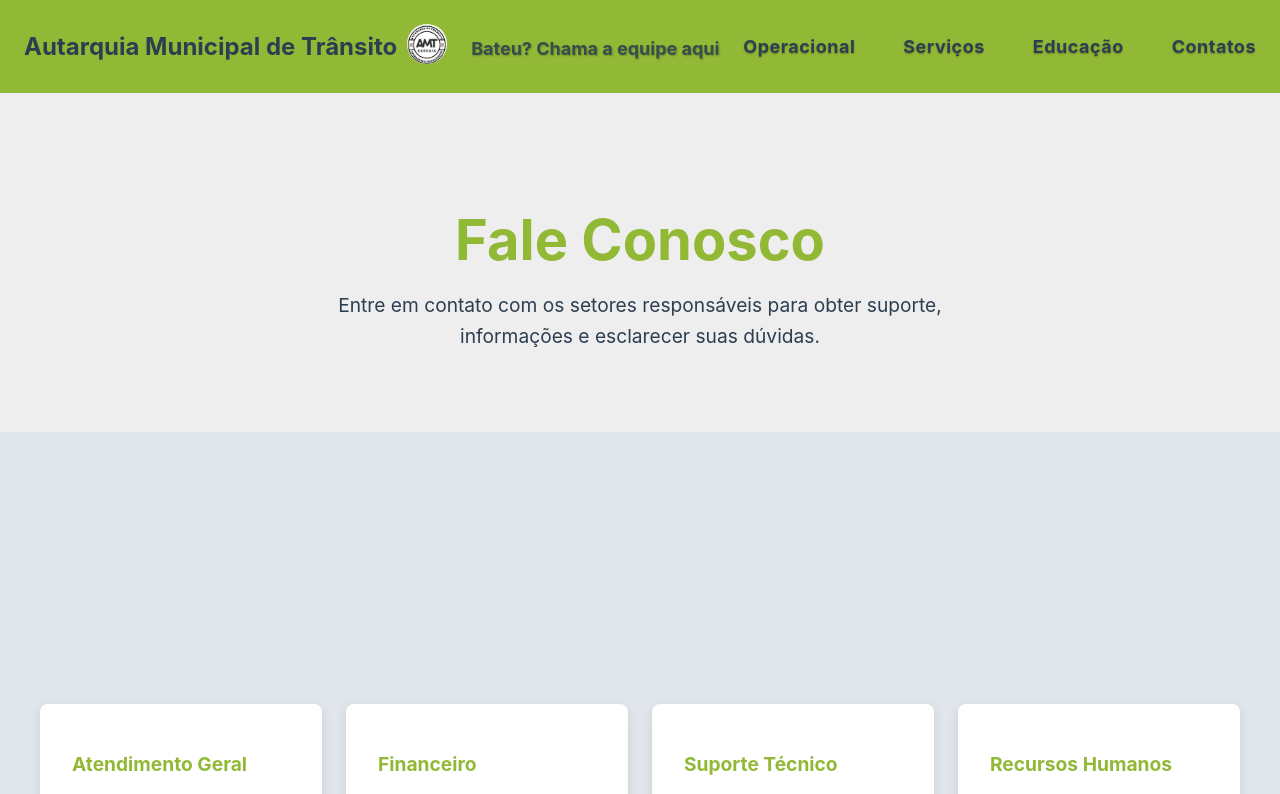
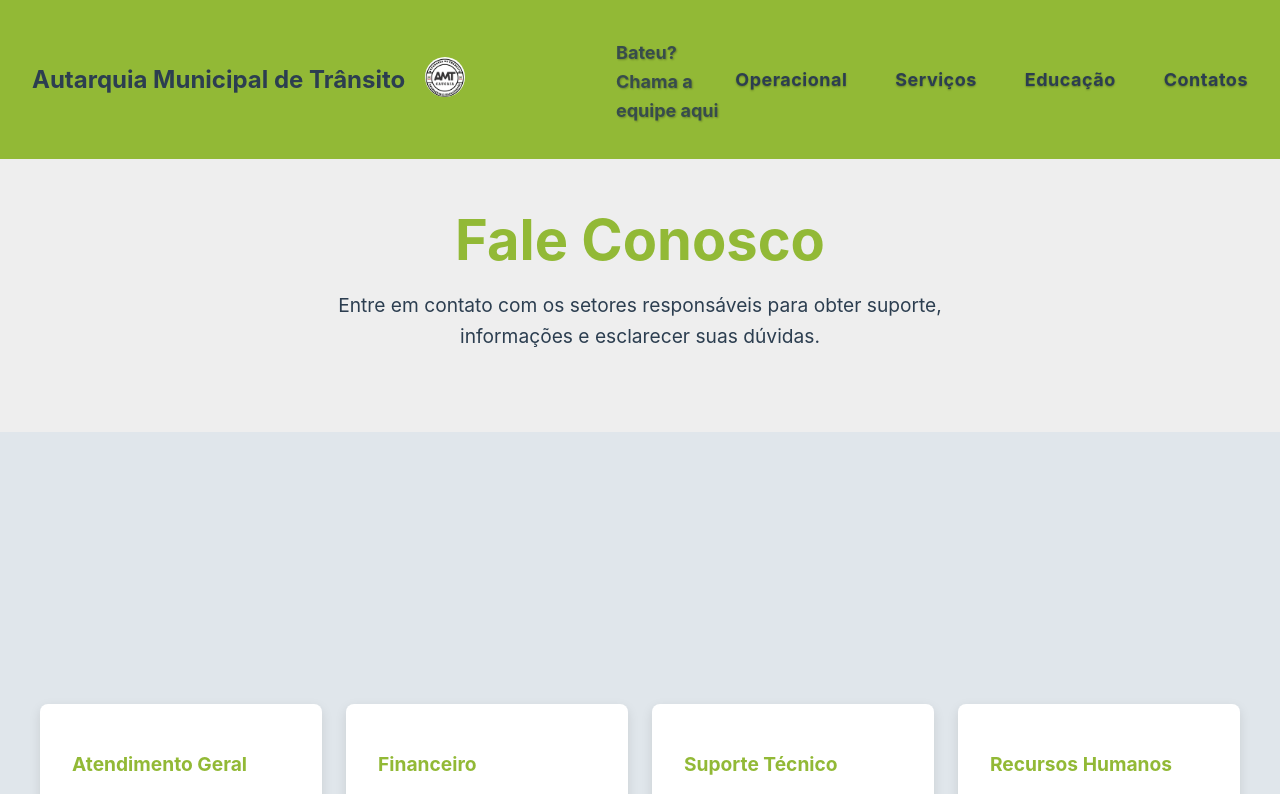
Before and after one commit to jonathamoreira/spa-police-report, a React (Vite) app: page /contatos in a window 1280 px wide. Shown: the top 794 px of the page. Built offline with nearby package versions, Linux system fonts and the light colour scheme.

Commit message:
feat: Enhance NavBar with closeMenu functionality and add TopBar component

```diff
--- a/src/Components/NavBar/NavBar.jsx
+++ b/src/Components/NavBar/NavBar.jsx
@@ -3,6 +3,7 @@ import { Link } from "react-router-dom";
 import { LogoLink } from "./NavBarStyled";
 import {
   Nav,
+  TopBar,
   LogoContainer,
   Hamburger,
   NavLinks,
@@ -12,49 +13,55 @@ import {
 export const NavBar = () => {
   const [isOpen, setIsOpen] = useState(false);
 
+  const closeMenu = () => {
+    setIsOpen(false);
+  };
+
   return (
     <Nav>
+      <TopBar>
         <LogoContainer>
-        <LogoLink to="/">
+          <LogoLink to="/" onClick={closeMenu}>
             <h1>Autarquia Municipal de Trânsito</h1>
           </LogoLink>
-        <Link to="/admin/login">
+          <Link to="/admin/login" onClick={closeMenu}>
             <img src="/img-logo.png" alt="imagem" />
           </Link>
         </LogoContainer>
 
-      <Hamburger onClick={() => setIsOpen(!isOpen)}>
+        <Hamburger onClick={() => setIsOpen(!isOpen)} type="button">
           <span />
           <span />
           <span />
         </Hamburger>
+      </TopBar>
 
       <BlinkLink>
-        <Link to="/operacional">Bateu? Chama a equipe aqui</Link>
+        <Link to="/user/login" onClick={closeMenu}>
+          Bateu? Chama a equipe aqui
+        </Link>
       </BlinkLink>
-
-      {/*
-        <a
-          href="https://wa.me/5585912345678"
-          target="_blank"
-          rel="noopener noreferrer"
-        >
-          Bateu? Chama a equipe aqui
-        </a>
-        */}
 
       <NavLinks $isOpen={isOpen}>
         <li>
-          <Link to="/operacional">Operacional</Link>
+          <Link to="/operacional" onClick={closeMenu}>
+            Operacional
+          </Link>
         </li>
         <li>
-          <Link to="/servicos">Serviços</Link>
+          <Link to="/servicos" onClick={closeMenu}>
+            Serviços
+          </Link>
         </li>
         <li>
-          <Link to="/educacao">Educação</Link>
+          <Link to="/educacao" onClick={closeMenu}>
+            Educação
+          </Link>
         </li>
         <li>
-          <Link to="/contatos">Contatos</Link>
+          <Link to="/contatos" onClick={closeMenu}>
+            Contatos
+          </Link>
         </li>
       </NavLinks>
     </Nav>
--- a/src/Components/NavBar/NavBarStyled.jsx
+++ b/src/Components/NavBar/NavBarStyled.jsx
@@ -1,16 +1,13 @@
-// src/Components/NavBar/NavBarStyled.js
-
 import styled from "styled-components";
 import { Link } from "react-router-dom";
 
 export const Nav = styled.nav`
   width: 100%;
   display: flex;
-  flex-wrap: wrap;
   align-items: center;
   justify-content: space-between;
   background-color: var(--color-primary);
-  padding: 12px 24px;
+  padding: 1rem 2rem;
   color: var(--color-text-dark);
   position: fixed;
   top: 0;
@@ -18,15 +15,33 @@ export const Nav = styled.nav`
   right: 0;
   z-index: 1000;
   box-sizing: border-box;
+
+  @media (max-width: 768px) {
+    flex-direction: column; // Empilha os elementos em telas pequenas
+    padding: 12px;
+  }
+`;
+
+export const TopBar = styled.div`
+  width: 100%;
+  display: flex;
+  justify-content: space-between;
+  align-items: center;
 `;
 
 export const LogoContainer = styled.div`
   display: flex;
   align-items: center;
+  gap: 10px;
 
   h1 {
+    font-size: 24px;
     margin-right: 10px;
-    font-size: 24px;
+    transition: font-size 0.3s;
+
+    @media (max-width: 768px) {
+      font-size: 16px; // Fonte menor em telas menores
+    }
   }
 
   img {
@@ -40,11 +55,9 @@ export const LogoContainer = styled.div`
 export const LogoLink = styled(Link)`
   text-decoration: none;
   color: inherit;
-
-  h1 {
-    font-size: 24px;
-    margin-right: 10px;
-  }
+  display: flex;
+  align-items: center;
+  gap: 10px;
 
   &:hover {
     color: var(--color-text-dark);
@@ -74,20 +87,29 @@ export const BlinkLink = styled.h2`
       opacity: 0;
     }
   }
+
+  @media (max-width: 768px) {
+    text-align: center;
+    width: 100%;
+    margin-top: 10px;
+  }
 `;
 
-export const Hamburger = styled.div`
+export const Hamburger = styled.button`
   display: none;
   flex-direction: column;
   cursor: pointer;
   gap: 4px;
-  margin-left: auto;
+  background: none;
+  border: none;
+  padding: 0;
 
   span {
     width: 25px;
     height: 3px;
     background-color: var(--color-text-dark);
     border-radius: 2px;
+    transition: all 0.3s ease-in-out;
   }
 
   @media (max-width: 768px) {
@@ -125,7 +147,17 @@ export const NavLinks = styled.ul`
   @media (max-width: 768px) {
     flex-direction: column;
     width: 100%;
-    padding-top: 10px;
-    display: ${({ $isOpen }) => ($isOpen ? "flex" : "none")};
+    margin: 0;
+    padding: 0;
+    background-color: var(--color-primary);
+    position: relative;
+    overflow: hidden;
+    max-height: ${({ $isOpen }) => ($isOpen ? "300px" : "0")};
+    transition: max-height 0.3s ease-in-out;
+
+    li {
+      padding: 1rem 12px;
+      font-size: 16px;
+    }
   }
 `;
--- a/src/services/api.js
+++ b/src/services/api.js
@@ -2,6 +2,7 @@ import axios from "axios";
 
 const api = axios.create({
   baseURL: "https://apicrash.onrender.com",
+  //baseURL: "https://localhost:4000",
 });
 
 api.interceptors.request.use((config) => {
```
Lines whose indentation alone changed are shown as unchanged.
